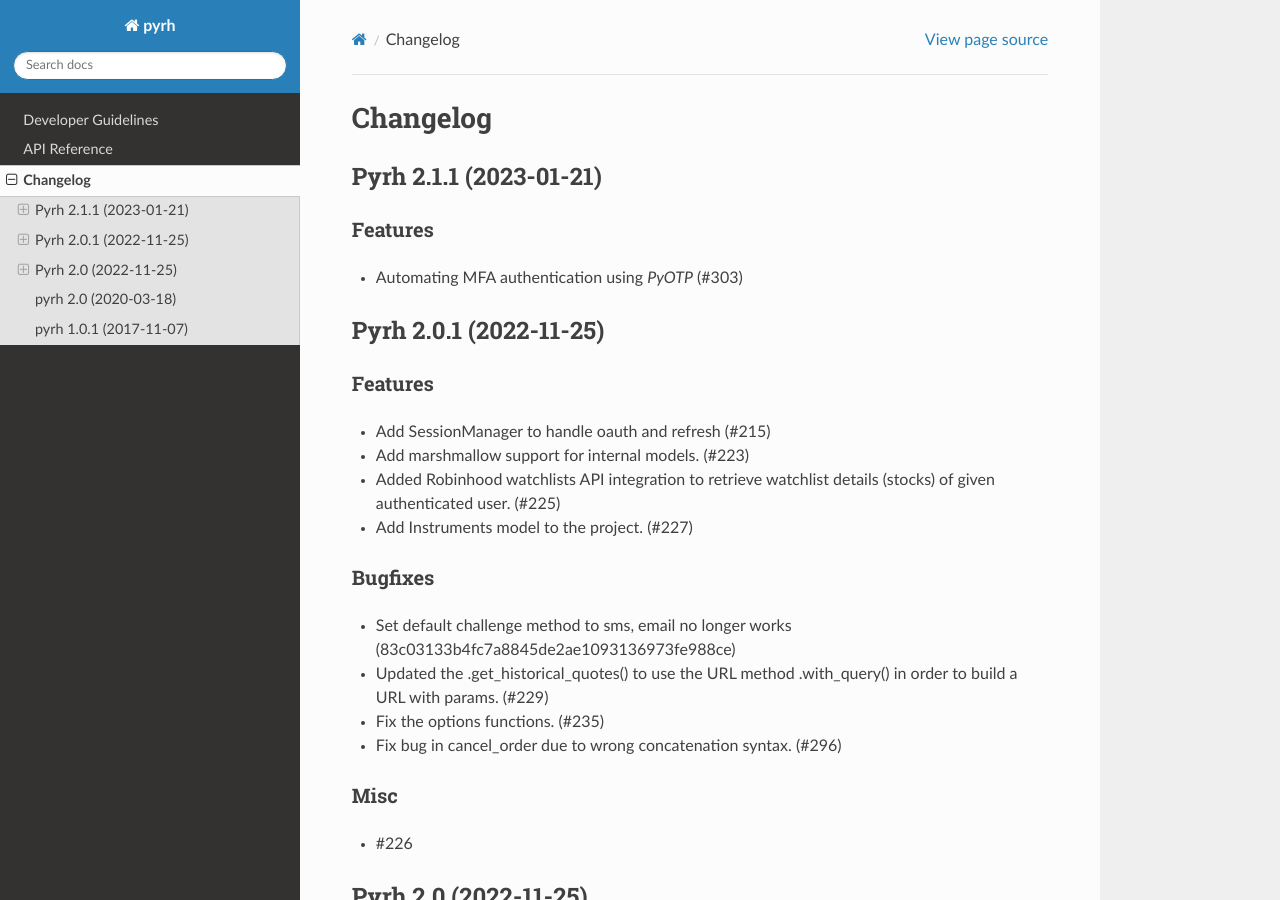
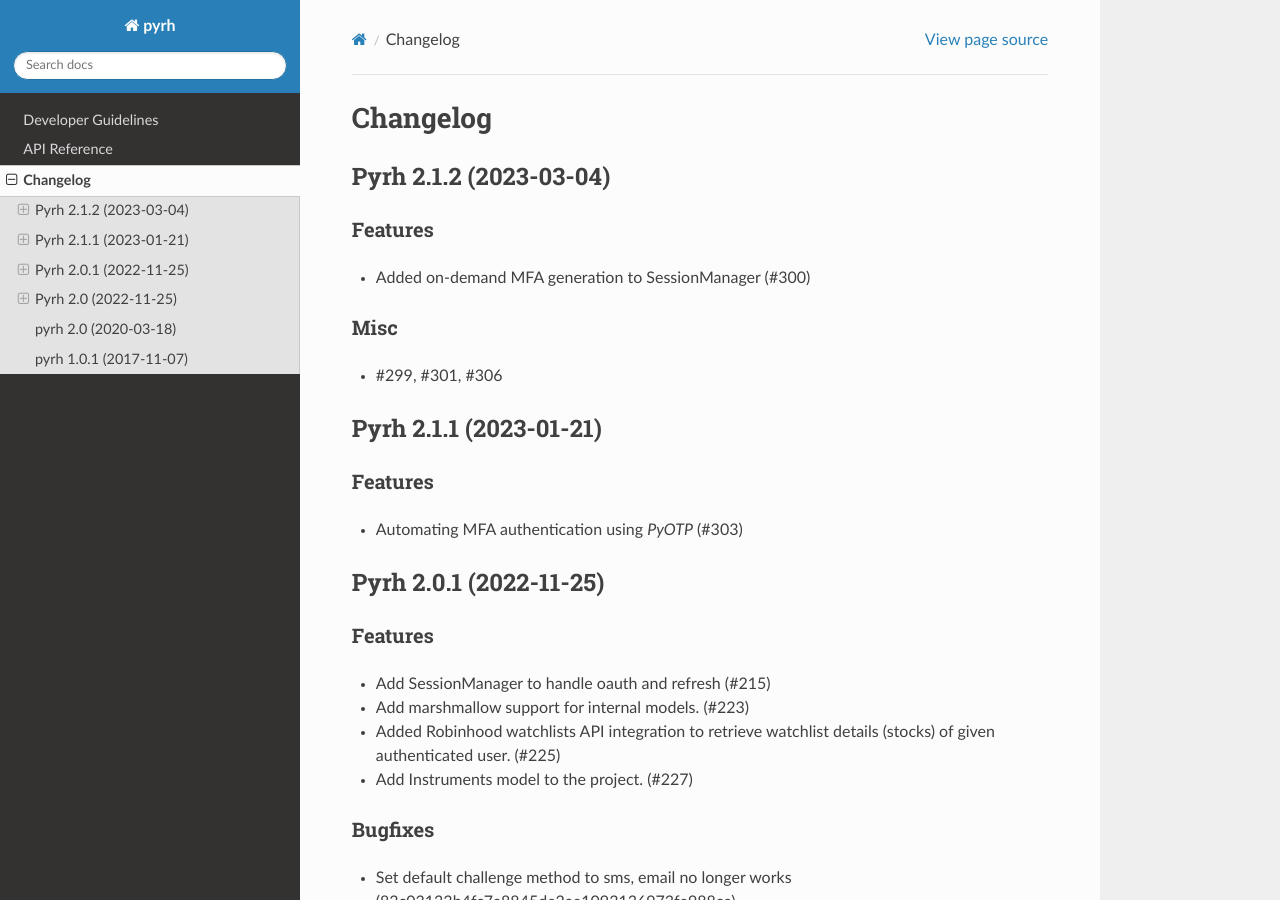
Before and after one commit to robinhood-unofficial/pyrh, a Sphinx documentation site: the page built from docs/changelog.rst, in a window 1280 px wide and 900 px high. Built offline with Sphinx 7.4.7 and the Read the Docs theme 2.0.0, drawn with Linux system fonts in a browser that asks for light colours.

Commit message:
Bump to 2.1.2

```diff
--- a/docs/changelog.rst
+++ b/docs/changelog.rst
@@ -4,6 +4,21 @@ Changelog
 #########
 
 .. towncrier release notes start
+
+Pyrh 2.1.2 (2023-03-04)
+=======================
+
+Features
+--------
+
+- Added on-demand MFA generation to SessionManager (#300)
+
+
+Misc
+----
+
+- #299, #301, #306
+
 
 Pyrh 2.1.1 (2023-01-21)
 =======================
--- a/pyproject.toml
+++ b/pyproject.toml
@@ -1,6 +1,6 @@
 [tool.poetry]
 name = "pyrh"
-version = "2.1.1"
+version = "2.1.2"
 description = "Unofficial Robinhood Python API"
 authors = [
     "Unofficial Robinhood Python API Developers"
--- a/pyrh/__init__.py
+++ b/pyrh/__init__.py
@@ -4,7 +4,7 @@ from . import exceptions
 from .cache import dump_session, load_session
 from .robinhood import Robinhood
 
-__version__ = "2.1.1"
+__version__ = "2.1.2"
 __all__ = [
     "__version__",
     "Robinhood",
```
Also changed, not shown: 4 other files.
